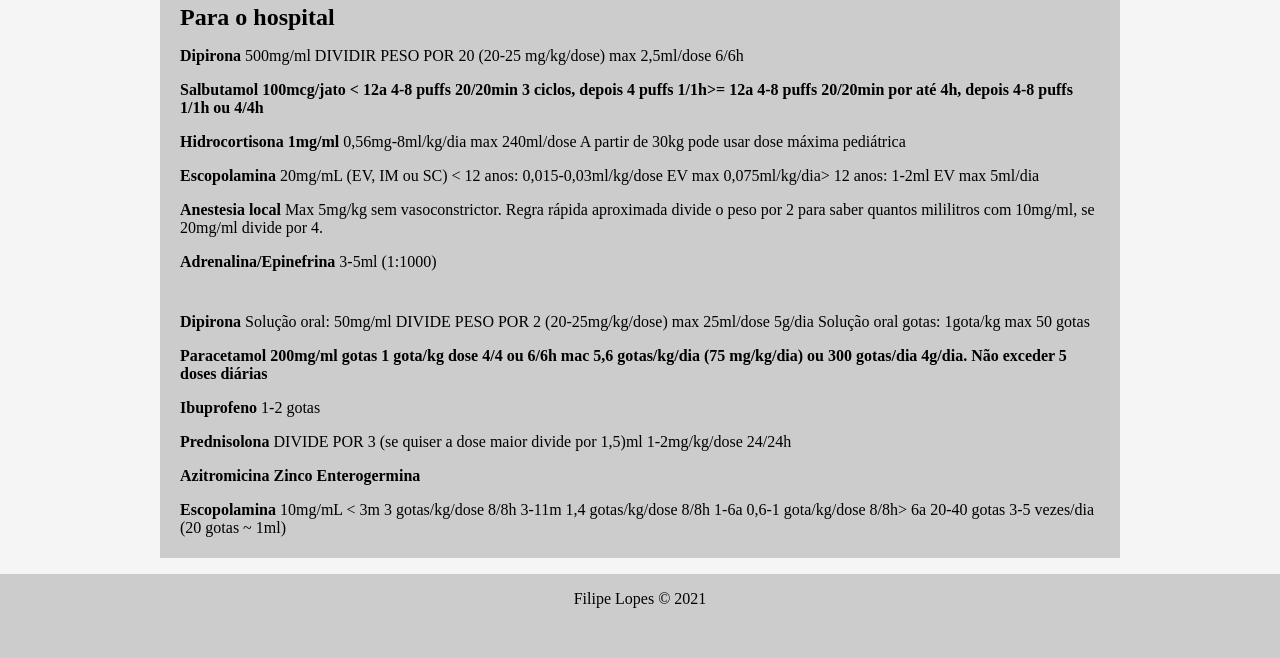
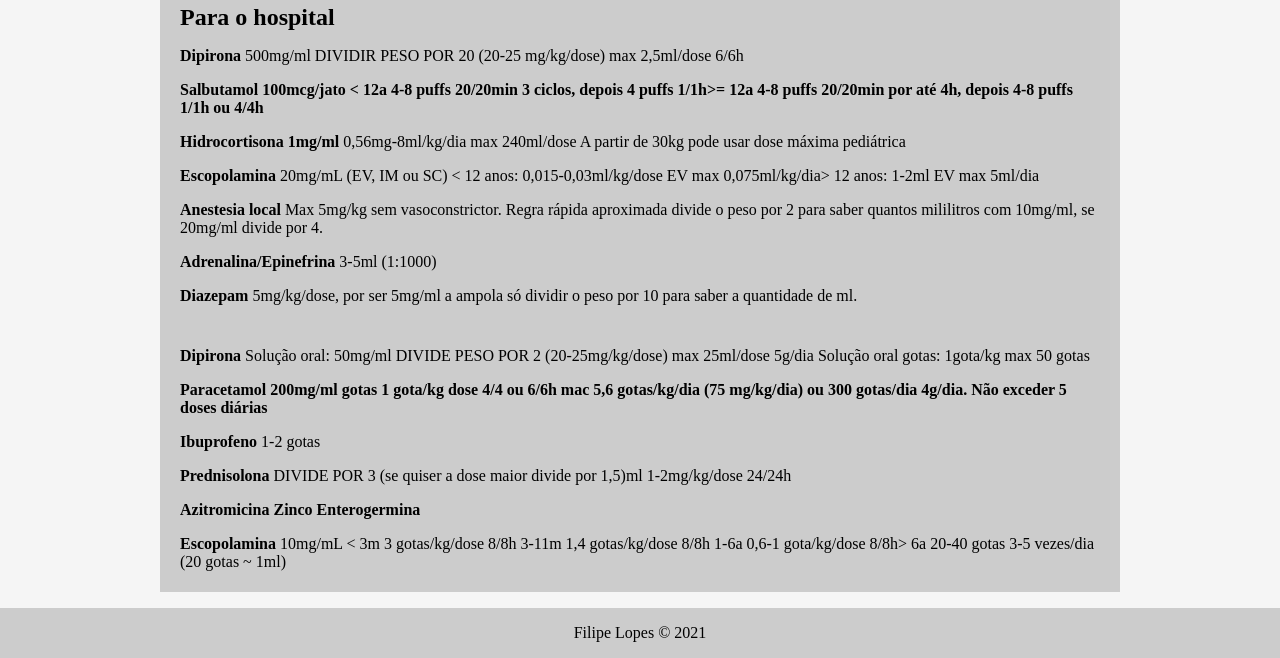
Before and after one commit to filiperochalopes/calc.filipelopes.med.br, a Flask app: page /doses-pediatricas in a window 1280 px wide. Shown: the part 254-912 px from the top of the page. Before the commit the page ends 862 px from the top, so only its background shows below. Run offline with Flask 2, Linux system fonts and the light colour scheme; some libraries are stand-ins or nearby versions; some web fonts are replaced.

Commit message:
add diazepam to pediatrics

```diff
--- a/flaskapp/app/templates/doses_pediatricas.html
+++ b/flaskapp/app/templates/doses_pediatricas.html
@@ -30,8 +30,9 @@
       <p><strong>Anestesia local</strong> Max 5mg/kg sem vasoconstrictor. Regra rápida aproximada divide o peso por 2
         para saber quantos mililitros com 10mg/ml, se 20mg/ml divide por 4.
       </p>
-      <p><strong>Adrenalina/Epinefrina</strong> 3-5ml (1:1000)
-      </p>
+      <p><strong>Adrenalina/Epinefrina</strong> 3-5ml (1:1000)</p>
+      <p><strong>Diazepam</strong> 5mg/kg/dose, por ser 5mg/ml a ampola só dividir o peso por 10 para saber a quantidade
+        de ml. </p>
     </section>
     <section>
       <p><strong>Dipirona</strong>
```
